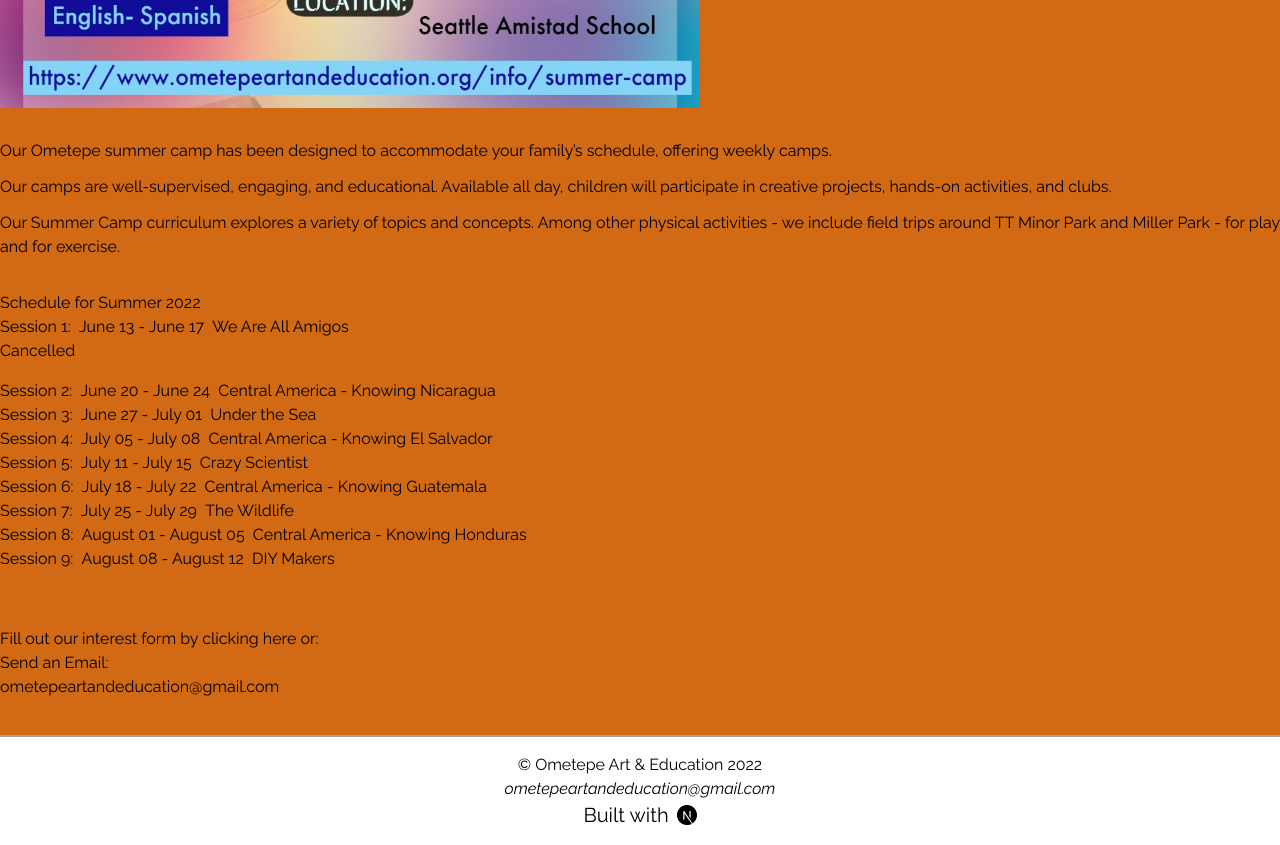
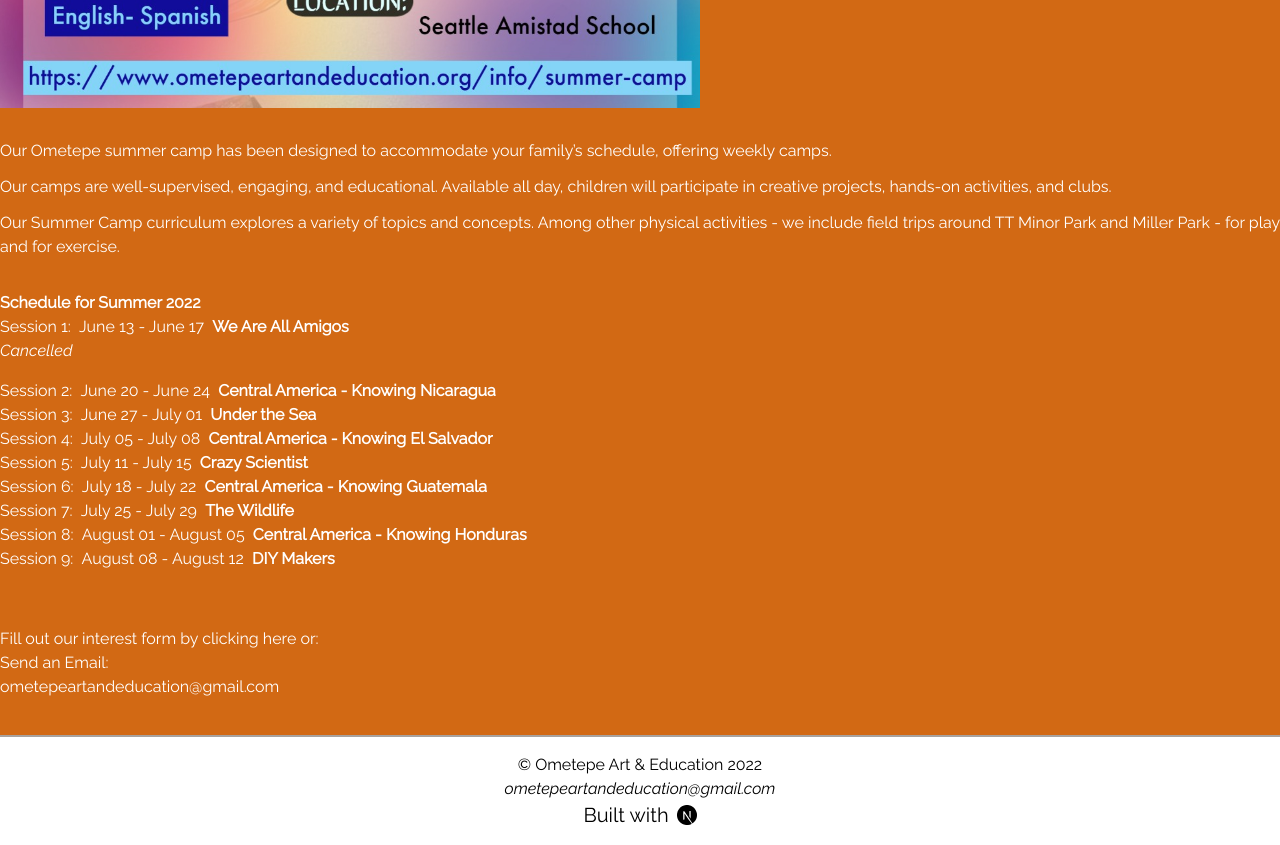
Before and after one commit to papadavis47/ometepe-art-and-education, a Next.js app: page /info/summer-camp in a window 1280 px wide. Shown: the part 1120-1965 px from the top of the page. Built offline with nearby package versions, Linux system fonts and the light colour scheme; a web font is replaced by a local one.

Commit message:
Finish cleanp of bulma classes, now completely free with minimal tw classes - for the very begining of styling to work from

```diff
--- a/components/Construction/Construction.js
+++ b/components/Construction/Construction.js
@@ -4,16 +4,12 @@
   const { spanish } = useAppContext();
   return (
     <>
-      <div className='section has-text-centered'>
-        <h1 className='is-size-1 is-size-3-mobile has-text-light has-text-weight-light title mt-6'>
-          {title}
-        </h1>
-        <h2 className=' is-italic is-size-4 is-size-6-mobile has-text-weight-light has-text-light subtitle'>
-          {spanish ? "En Proceso" : "Under Construction"} 🔨
-        </h2>
+      <div className='text-center'>
+        <h1 className='mt-6 text-4xl'>{title}</h1>
+        <h2 className='italic'>{spanish ? "En Proceso" : "Under Construction"} 🔨</h2>
       </div>
-      <section className='hero is-large is-hidden-mobile ometepe'>
-        <div className='hero-body'></div>
+      <section className=''>
+        <div className=''></div>
       </section>
     </>
   );
--- a/components/EnglishStatement/EnglishStatement.js
+++ b/components/EnglishStatement/EnglishStatement.js
@@ -3,12 +3,12 @@
 const EnglishStatement = () => {
   return (
     <div>
-      <article className='message is-dark is-medium' id='mission'>
-        <div className='message-header'>
+      <article className=''>
+        <div className=''>
           <p>Our Mission</p>
         </div>
-        <div className='message-body'>
-          <p className='is-size-6-mobile'>
+        <div className=''>
+          <p className=''>
             To share, with as wide an audience as possible, the traditional dance, musical culture
             and culinary dishes unique to our beautiful Central American country. We also wish to
             expose as many people as possible to our visual arts.
--- a/pages/info/contact.js
+++ b/pages/info/contact.js
@@ -3,24 +3,19 @@
 const Contact = () => {
   const { spanish } = useAppContext();
   return (
-    <div className='has-text-light has-textweight-light has-text-centered mt-6'>
-      <h2 className='is-size-3 is-size-5-mobile'>
+    <div className='mt-6 text-white'>
+      <h2 className='text-xl'>
         {spanish
           ? "Complete nuestro formulario de interés haciendo clic "
           : "Fill out our interest form by clicking "}
-        <a
-          className='has-text-light has-text-weight-bold is-underlined'
-          href='https://form.jotform.com/221110567022137'
-        >
+        <a className='' href='https://form.jotform.com/221110567022137'>
           {spanish ? "aqui" : "here"}
         </a>{" "}
         {spanish ? "o:" : "or:"}
       </h2>
-      <h2 className='is-size-3 is-size-5-mobile'>
-        {spanish ? "Correo electrónico" : "Send an Email"}:&nbsp;{" "}
-      </h2>
+      <h2 className='text-xl'>{spanish ? "Correo electrónico" : "Send an Email"}:&nbsp; </h2>
       <p>
-        <span className='is-size-5-mobile is-size-3'> ometepeartandeducation@gmail.com</span>
+        <span className='text-lg'> ometepeartandeducation@gmail.com</span>
       </p>
     </div>
   );
--- a/pages/info/location.js
+++ b/pages/info/location.js
@@ -4,15 +4,15 @@
 const Location = () => {
   const { spanish } = useAppContext();
   return (
-    <div className='has-text-white'>
+    <div className='text-white'>
       <div>
-        <div className='is-flex is-flex-direction-column is-align-items-center'>
-          <div className='py-4 has-text-centered'>
-            <h2 className='is-size-3 is-size-5-mobile'>Ometepe Art & Education Summer Camp</h2>
-            <p className='is-size-4 has-text-has-text-weight-medium '>
+        <div className='flex flex-col items-center'>
+          <div className='py-4'>
+            <h2 className='text-lg'>Ometepe Art & Education Summer Camp</h2>
+            <p className=''>
               <a
                 href='https://goo.gl/maps/rqMghbq7jPJZu26u5'
-                className='has-text-white bottomBorder is-size-5-mobile'
+                className='text-white border-b-2'
                 target='_blank'
                 rel='noreferrer'
               >
--- a/pages/info/mission.js
+++ b/pages/info/mission.js
@@ -10,21 +10,19 @@
 const Mission = () => {
   const { spanish } = useAppContext();
   return (
-    <div className='column is-centered'>
-      <div className='mt-5 content'>
-        <h1 className='title has-text-centered has-text-light is-size-1 has-text-weight-light'>
-          {spanish ? "Nuestra misión" : "Our Mission"}
-        </h1>
+    <div className='text-white'>
+      <div className='mt-5'>
+        <h1 className=''>{spanish ? "Nuestra misión" : "Our Mission"}</h1>
       </div>
-      <section className='content has-text-light'>
+      <div className=''>
         <p className='is-size-6-mobile has-text-justified is-size-4-desktop'>
           {spanish ? spanishMissionStatement : englishMissionStatement}
         </p>
-      </section>
-      <div className='mt-6 columns is-flex is-centered'>
-        <figure className='image'>
+      </div>
+      <div className='mt-6'>
+        <figure className=''>
           <Image src='/dancer-ometepe.jpg' width={600} height={500} alt='Dancer in Ometepe' />
-          <figcaption className='has-text-light is-size-6'>
+          <figcaption className='text-md'>
             {spanish
               ? "Bailarín, La Isla de Ometepe Junio ​​2021"
               : "Dancer, The Island of Ometepe June 2021"}
--- a/pages/info/summer-camp.js
+++ b/pages/info/summer-camp.js
@@ -5,22 +5,18 @@
 const Camp = () => {
   const { spanish } = useAppContext();
   return (
-    <div className='has-text-light has-text-weight-light'>
+    <div className='text-white'>
       <Head>
         <title>Summer Camps 2022</title>
         <meta name='description' content='Ometepe Art and Education' />
         <link rel='icon' href='/favicon.ico' />
       </Head>
-      <h1 className='mt-6 is-size-1 is-size-4-mobile title has-text-light has-text-weight-light has-text-centered'>
-        Summer Camps 2022
-      </h1>
-      <p className='is-size-6-mobile has-text-justified is-size-4-desktop'>
-        Summer Camps are open to students from ages 5-12 years old.{" "}
-      </p>
-      <p className='mt-3 is-size-6-mobile has-text-justified is-size-4-desktop'>
+      <h1 className='mt-6'>Summer Camps 2022</h1>
+      <p className=''>Summer Camps are open to students from ages 5-12 years old. </p>
+      <p className='mt-3'>
         <strong className='has-text-light'>No prior Spanish language required.</strong>
       </p>
-      <div className='my-6 columns is-flex is-centered'>
+      <div className='flex flex-col my-6'>
         <figure className='image'>
           <Image
             src='/new-flyer.jpeg'
@@ -30,108 +26,94 @@
           />
         </figure>
       </div>
-      <p className='mt-3 is-size-6-mobile has-text-justified is-size-4-desktop'>
+      <p className='mt-3'>
         Our Ometepe summer camp has been designed to accommodate your family’s schedule, offering
         weekly camps.
       </p>
-      <p className='mt-3 is-size-6-mobile has-text-justified is-size-4-desktop'>
+      <p className='mt-3'>
         Our camps are well-supervised, engaging, and educational. Available all day, children will
         participate in creative projects, hands-on activities, and clubs.{" "}
       </p>
-      <p className='mt-3 is-size-6-mobile has-text-justified is-size-4-desktop'>
+      <p className='mt-3'>
         Our Summer Camp curriculum explores a variety of topics and concepts. Among other physical
         activities - we include field trips around TT Minor Park and Miller Park - for play and for
         exercise.
       </p>
-      <section className='block pt-4 mt-4 has-text-light has-text-weight-light'>
-        <h2 className='title is-size-2 is-size-4-mobile has-text-light has-text-centered has-text-weight-semibold'>
-          {" "}
-          Schedule for Summer 2022
-        </h2>
+      <section className='pt-4 mt-4 '>
+        <h2 className='font-semibold'> Schedule for Summer 2022</h2>
         <ul>
-          <li className='mb-4 is-size-4 is-size-6-mobile'>
-            <p className='cancelled'>
+          <li className='mb-4'>
+            <p className=''>
               Session 1: &nbsp;June 13 - June 17{" "}
-              <span className='has-text-weight-bold'>&nbsp;We Are All Amigos</span>
+              <span className='font-bold'>&nbsp;We Are All Amigos</span>
             </p>
-            <span className='is-italic'>Cancelled</span>
+            <span className='italic'>Cancelled</span>
           </li>
 
-          <li className='is-size-4 is-size-6-mobile'>
+          <li className=''>
             <p>
               Session 2: &nbsp;June 20 - June 24{" "}
-              <span className='has-text-weight-bold'>
-                &nbsp;Central America - Knowing Nicaragua
-              </span>
+              <span className='font-bold'>&nbsp;Central America - Knowing Nicaragua</span>
             </p>
           </li>
-          <li className='is-size-4 is-size-6-mobile'>
+          <li className=''>
             <p>
               Session 3: &nbsp;June 27 - July 01{" "}
-              <span className='has-text-weight-bold'>&nbsp;Under the Sea</span>
+              <span className='font-bold'>&nbsp;Under the Sea</span>
             </p>
           </li>
-          <li className='is-size-4 is-size-6-mobile'>
+          <li className=''>
             <p>
               Session 4: &nbsp;July 05 - July 08{" "}
-              <span className='has-text-weight-bold'>
-                &nbsp;Central America - Knowing El Salvador
-              </span>
+              <span className='font-bold'>&nbsp;Central America - Knowing El Salvador</span>
             </p>
           </li>
-          <li className='is-size-4 is-size-6-mobile'>
+          <li className=''>
             <p>
               Session 5: &nbsp;July 11 - July 15{" "}
-              <span className='has-text-weight-bold'>&nbsp;Crazy Scientist</span>
+              <span className='font-bold'>&nbsp;Crazy Scientist</span>
             </p>
           </li>
-          <li className='is-size-4 is-size-6-mobile'>
+          <li className=''>
             <p>
               Session 6: &nbsp;July 18 - July 22{" "}
-              <span className='has-text-weight-bold'>
-                &nbsp;Central America - Knowing Guatemala
-              </span>
+              <span className='font-bold'>&nbsp;Central America - Knowing Guatemala</span>
             </p>
           </li>
           <li className='is-size-4 is-size-6-mobile'>
             <p>
               Session 7: &nbsp;July 25 - July 29{" "}
-              <span className='has-text-weight-bold'>&nbsp;The Wildlife</span>
+              <span className='font-bold'>&nbsp;The Wildlife</span>
             </p>
           </li>
-          <li className='is-size-4 is-size-6-mobile'>
+          <li className=''>
             <p>
               Session 8: &nbsp;August 01 - August 05{" "}
-              <span className='has-text-weight-bold'>&nbsp;Central America - Knowing Honduras</span>
+              <span className='font-bold'>&nbsp;Central America - Knowing Honduras</span>
             </p>
           </li>
-          <li className='is-size-4 is-size-6-mobile'>
+          <li className=''>
             <p>
               Session 9: &nbsp;August 08 - August 12{" "}
-              <span className='has-text-weight-bold'>&nbsp;DIY Makers</span>
+              <span className='font-bold'>&nbsp;DIY Makers</span>
             </p>
           </li>
         </ul>
       </section>
       <section className='py-3 mt-5'>
-        <div className='mt-6 has-text-light has-textweight-light has-text-centered'>
-          <h2 className='is-size-3 is-size-5-mobile'>
+        <div className='mt-6'>
+          <h2 className=''>
             {spanish
               ? "Complete nuestro formulario de interés haciendo clic  "
               : "Fill out our interest form by clicking "}
-            <a
-              className='has-text-light has-text-weight-bold is-underlined'
-              href='https://form.jotform.com/221110567022137'
-            >
+            <a className='' href='https://form.jotform.com/221110567022137'>
               {spanish ? "aqui" : "here"}
             </a>{" "}
             {spanish ? "o:" : "or:"}
           </h2>
-          <h2 className='is-size-3 is-size-5-mobile'>
-            {spanish ? "Enviar un correo electrónico" : "Send an Email"}:&nbsp;{" "}
-          </h2>
+          <h2 className=''>{spanish ? "Enviar un correo electrónico" : "Send an Email"}:&nbsp; </h2>
           <p>
-            <span className='is-size-5-mobile is-size-3'> ometepeartandeducation@gmail.com</span>
+            <span className=''> ometepeartandeducation@gmail.com</span>
           </p>
         </div>
       </section>
```
Also changed, not shown: pages/info/programs.js (+11 -15 lines).
